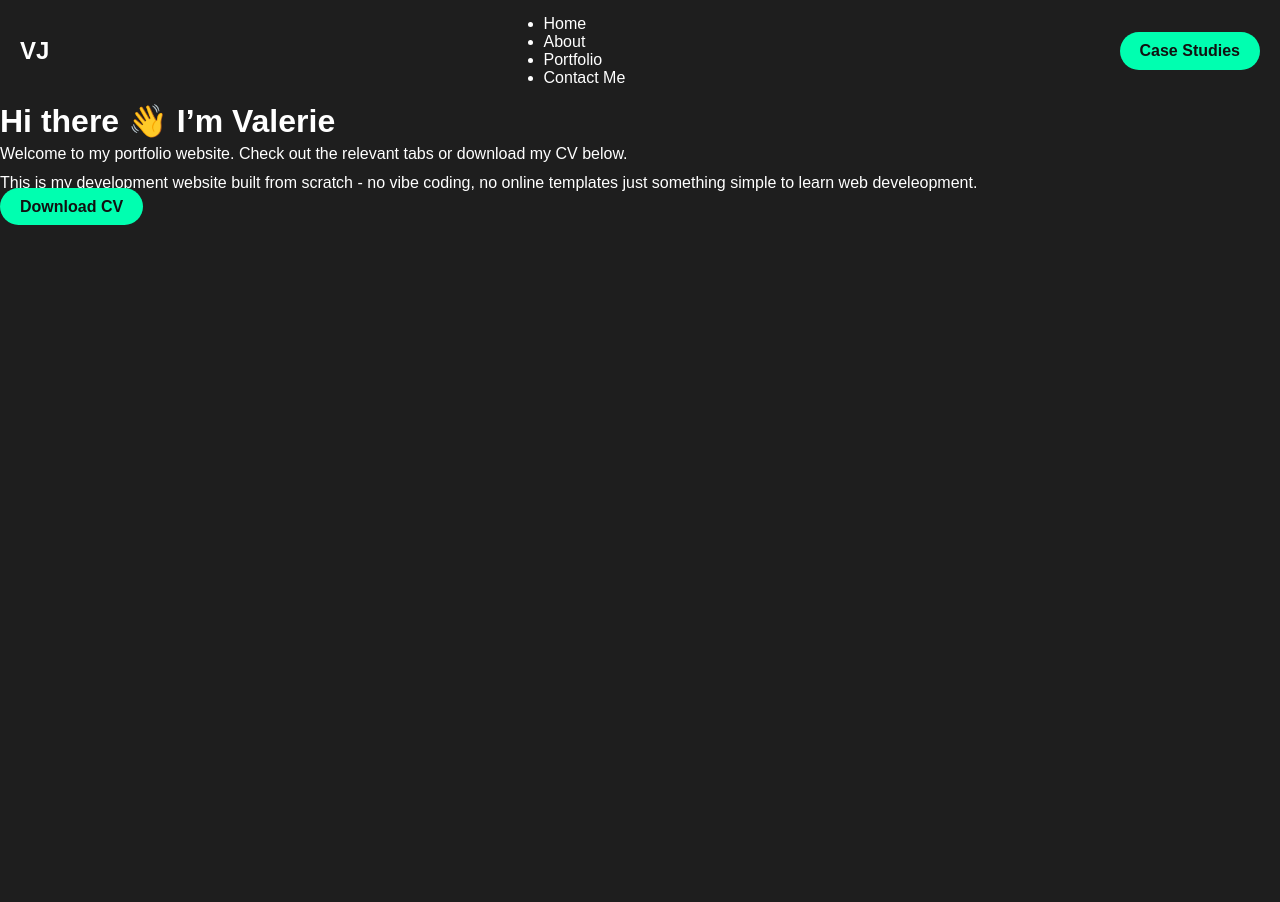
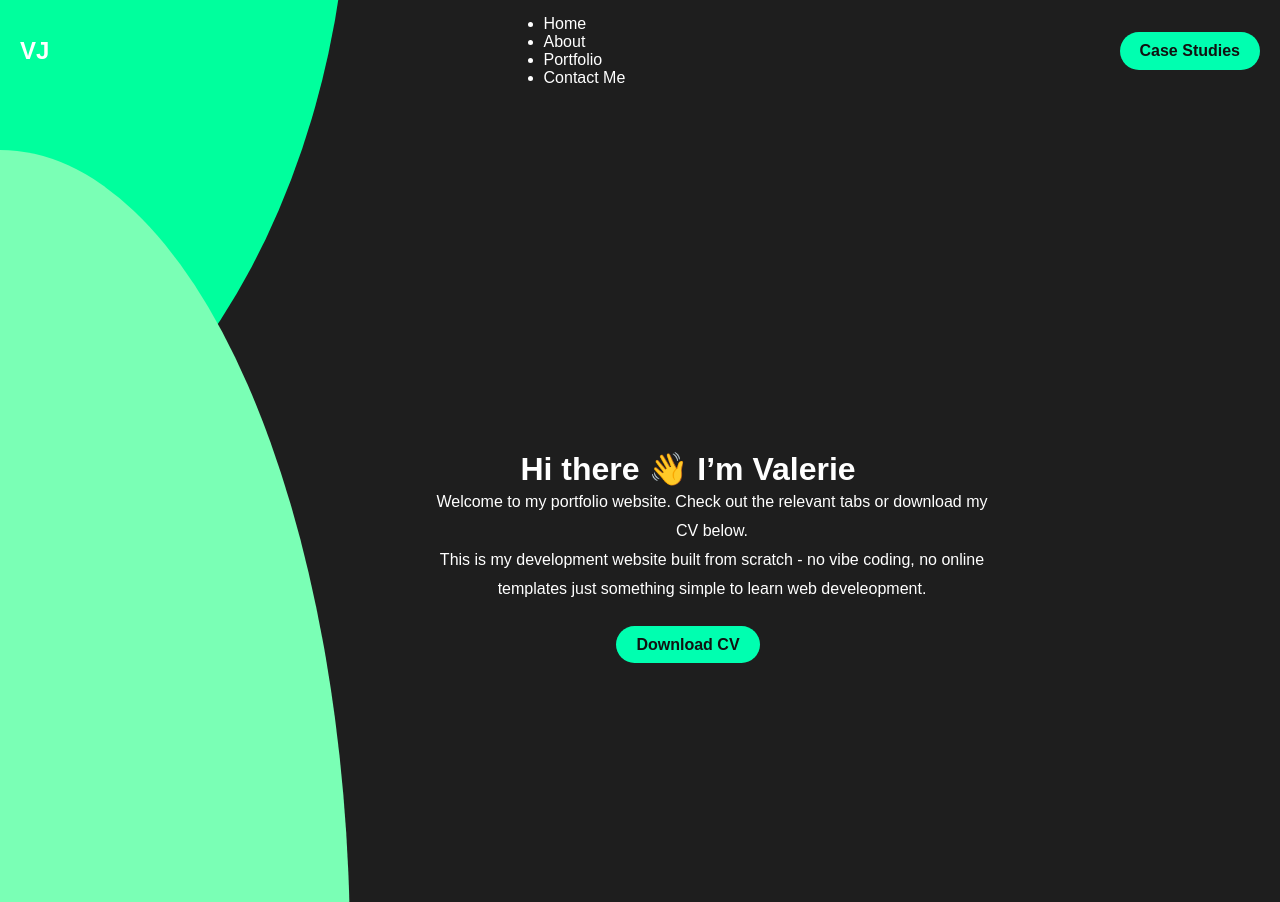
Before and after one commit to valeriej0nes/test-repo, a plain HTML site: page index.html in a window 1280 px wide. Before the commit the page ends 800 px from the top, so only its background shows below. Drawn offline with Linux system fonts and the light colour scheme.

Commit message:
Update style.css

```diff
--- a/style.css
+++ b/style.css
@@ -12,6 +12,29 @@ body {
     display: flex;
     flex-direction: column;
     min-height: 100vh;
+    overflow-x: hidden;
+}
+
+.blob-dark {
+  position: fixed;
+  top: -150px;  /* shift up so it overlaps slightly offscreen */
+  left: -150px;
+  width: 500px;
+  height: 700px;
+  background: #00ff9d; /* brighter green */
+  border-radius: 100% 0% 100% 0% / 0% 0% 100% 100%;
+  z-index: -1;
+}
+
+.blob-light {
+  position: fixed; /* stays fixed even when scrolling */
+  bottom: -150px;  /* pushes part of the blob off-screen for style */
+  left: -150px;
+  width: 500px;
+  height: 800px;
+  background: #7affb5;
+  border-radius: 30% 70% 100% 0% / 0% 100% 0% 100%;
+  z-index: -1;
 }
 
 /* Line Spacing */
@@ -72,3 +95,40 @@ nav ul li a:hover {
     max-width: 300px;
     margin-top: 20px;
 }
+
+.hero {
+  display: flex;
+  justify-content: center;
+  align-items: center;
+  text-align: center;
+  min-height: 100vh; /* fill screen height */
+  padding: 0 1rem; /* small horizontal padding */
+}
+
+.hero-content {
+  max-width: 600px; /* keeps text from stretching */
+  margin-top: 100px; /* pushes content down so it’s not on top of blob */
+  z-index: 1; /* keeps above blobs */
+}
+
+.hero-content p {
+  margin-bottom: 2rem; /* adds gap below the paragraph */
+  margin-left: 3rem;
+}
+
+.hero-content button {
+  margin-top: 1rem; /* optional: adds gap above button */
+}
+
+/* Adjust spacing for smaller devices */
+@media (max-width: 768px) {
+  .hero-content {
+    margin-top: 50px; /* smaller gap on mobile */
+  }
+}
+
+@media (min-width: 1024px) {
+  .hero-content {
+    margin-left: 6rem; /* more space on big screens */
+  }
+}
```
